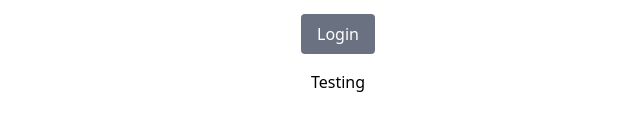
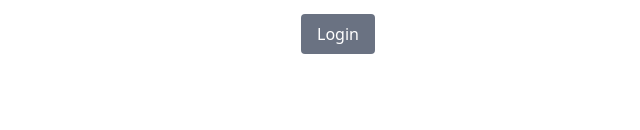
Before and after one commit to RasheedBShaik/product-store, a Next.js app in the folder frontend/: page / in a window 1280 px wide. Shown: the part 338-468 px from the top of the page, without its empty margins (302-942 px from the left). Built offline with nearby package versions, Linux system fonts and the light colour scheme.

Commit message:
remove testing

```diff
--- a/frontend/app/page.tsx
+++ b/frontend/app/page.tsx
@@ -84,8 +84,6 @@ export default function adminlogin() {
         >
           Login
         </button>
-
-        <Link href={""}>Testing</Link>
       </form>
     </div>
   );
```
